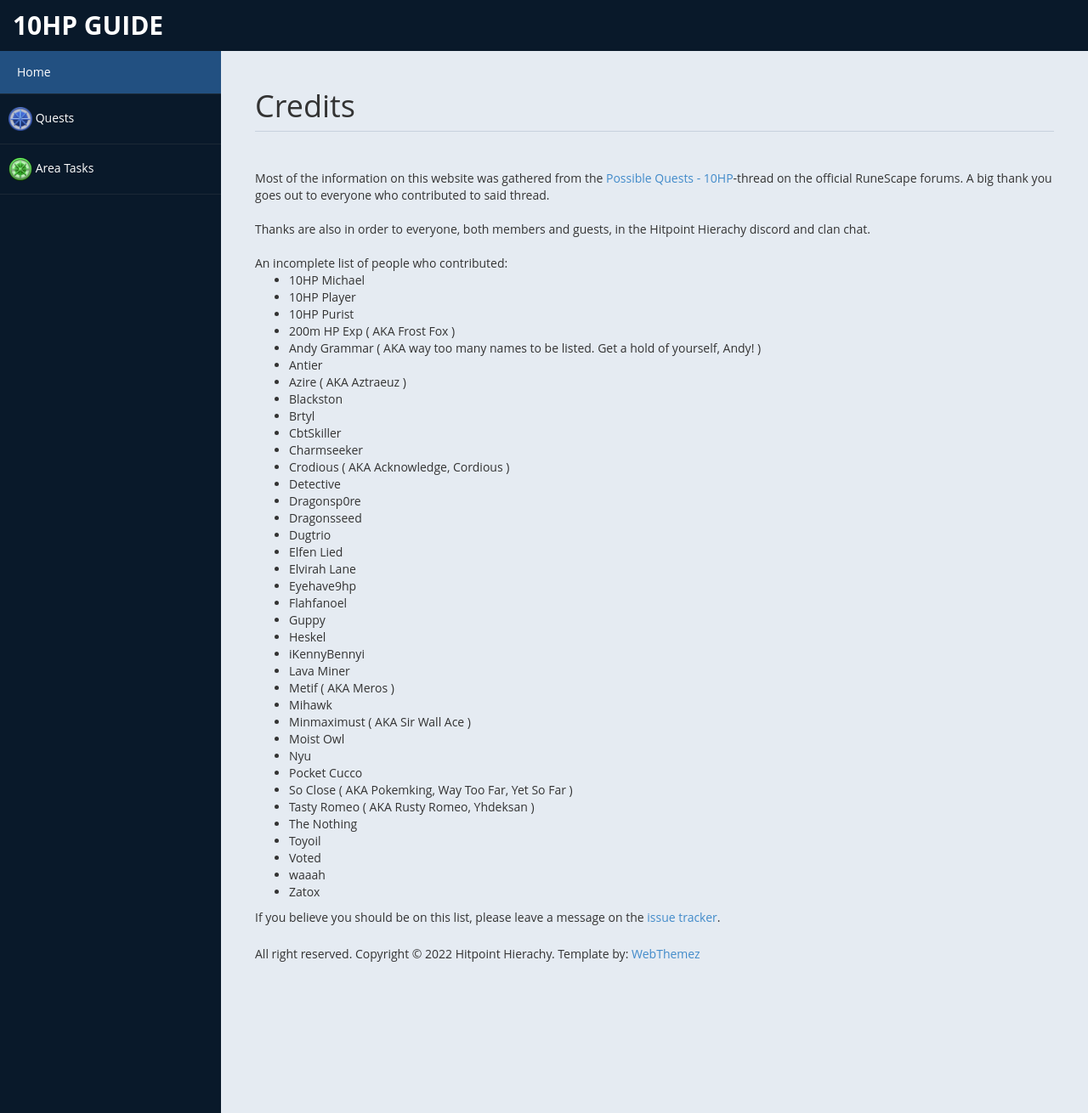
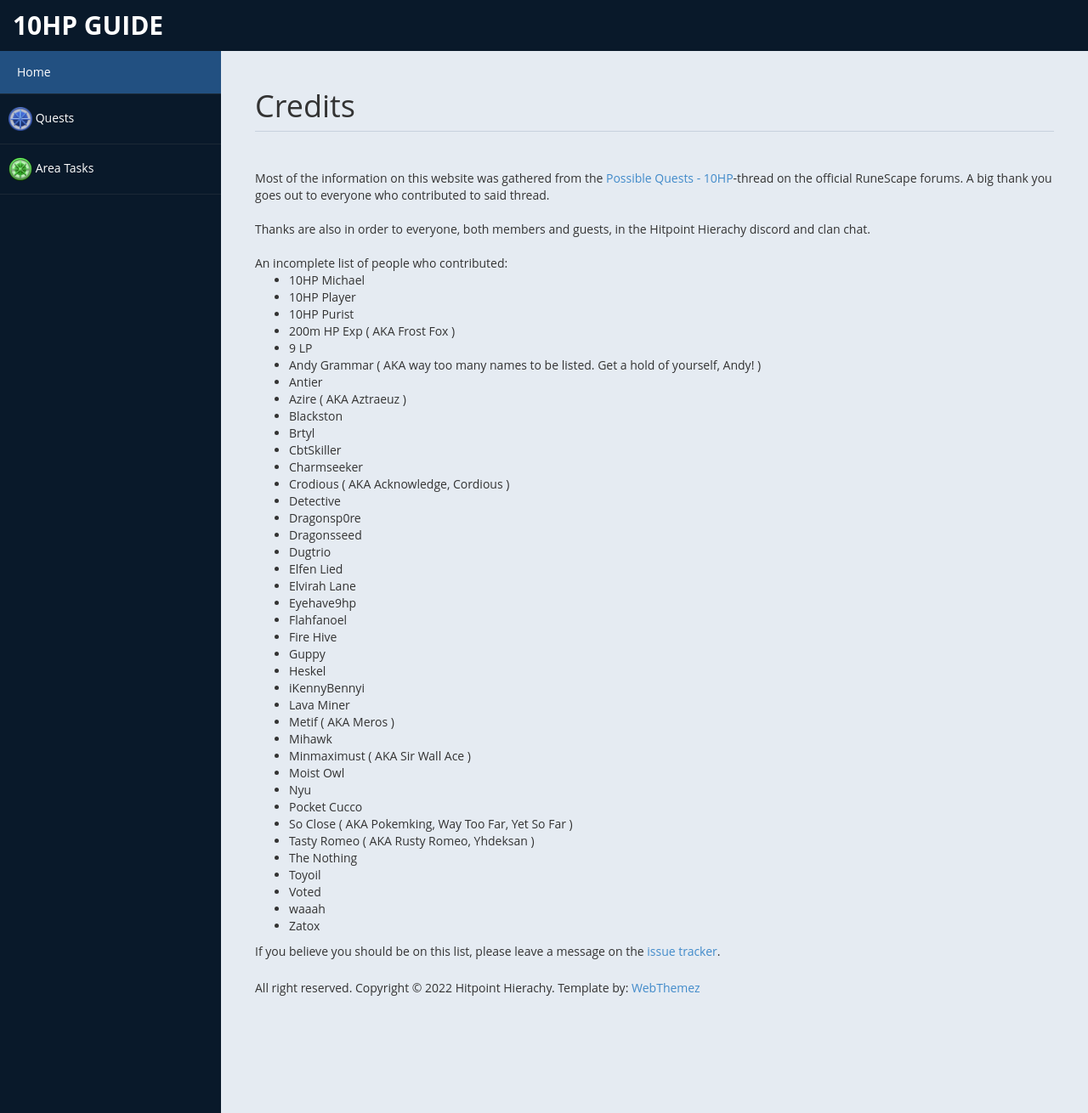
Before and after one commit to TastyRomeo/10HP-Guide, a Jekyll site: the page built from credits.html, in a window 1280 px wide. Shown: the whole page at 85% size. Built offline with Jekyll 4.4.1, drawn with Linux system fonts in a browser that asks for light colours; nearby versions of some CDN libraries.

Commit message:
Update credits.yml

```diff
--- a/_data/credits.yml
+++ b/_data/credits.yml
@@ -8,6 +8,8 @@
   name: '200m HP Exp'
   alts:
     - 'Frost Fox'
+-
+  name: '9 LP'
 -
   name: 'Andy Grammar'
   alts:
@@ -47,6 +49,8 @@
   name: 'Eyehave9hp'
 -
   name: 'Flahfanoel'
+-
+  name: 'Fire Hive'
 -
   name: 'Guppy'
 -
```
